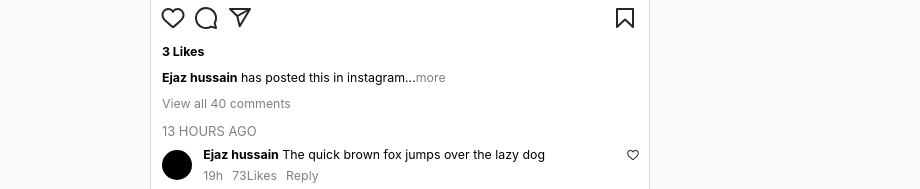
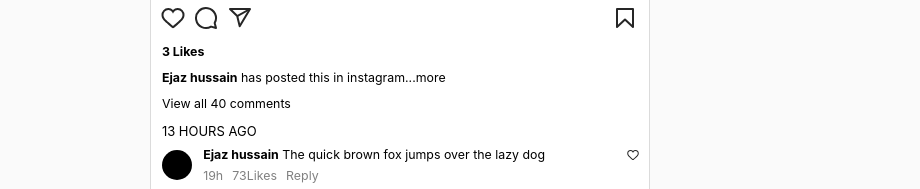
Before and after one commit to alinauman02/instagram-clone, a React (Vite) app in the folder frontend/: page /home in a window 1280 px wide. Shown: the part 661-850 px from the top of the page, without its empty margins (315-1235 px from the left). Built offline with nearby package versions, Linux system fonts and the light colour scheme.

Commit message:
Remove unnecessary css and comments

```diff
--- a/frontend/src/components/Header/Header.css
+++ b/frontend/src/components/Header/Header.css
@@ -1,6 +1,4 @@
 .header {
-  /* box-shadow: 0 4px 8px 0 rgba(0, 0, 0, 0.2);
- */
   border-bottom: 1px solid rgba(219, 219, 219, 1);
   padding: 1.6em;
   padding-left: 28em;
--- a/frontend/src/components/Navbar/DropDownMenu.css
+++ b/frontend/src/components/Navbar/DropDownMenu.css
@@ -1,5 +1,4 @@
 .navbar-dropdown {
-  /* display: none; */
   position: absolute;
   flex-direction: column;
   box-shadow: 0 4px 8px 0 rgba(0, 0, 0, 0.2);
--- a/frontend/src/components/Post/Post.css
+++ b/frontend/src/components/Post/Post.css
@@ -15,10 +15,6 @@
 .post-description {
   margin-top: 0.8rem;
   margin-left: 0.8rem;
-}
-
-.gray {
-  color: gray;
 }
 
 .post-time {
```
